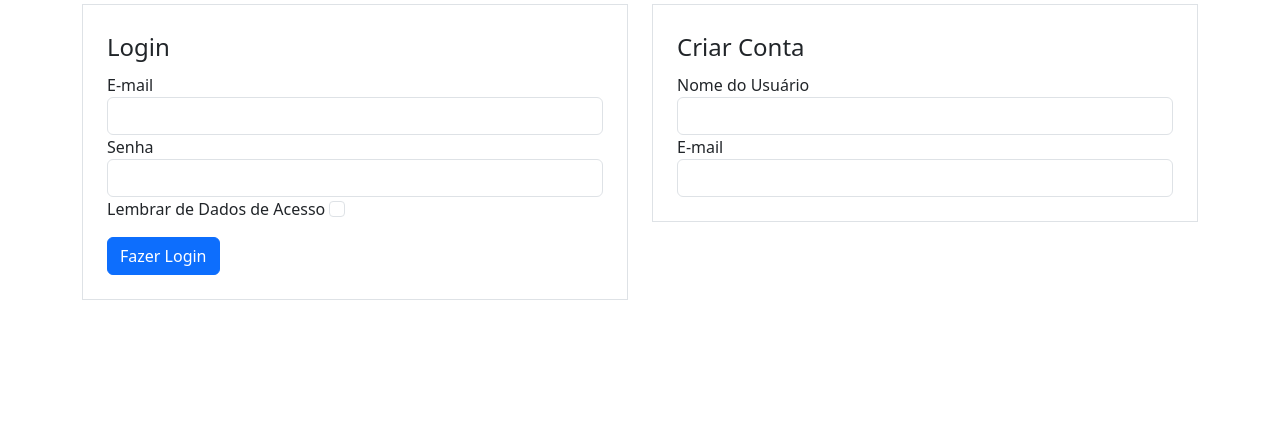
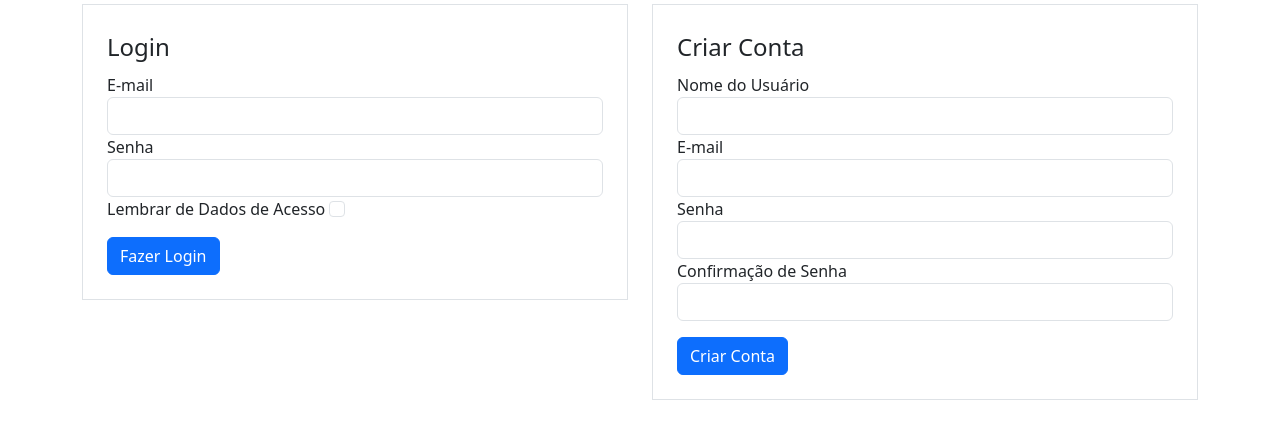
Before and after one commit to BRCoelhoM/BlogHashtagTreinamentos, a Flask app: page /login in a window 1280 px wide. Shown: the part 165-604 px from the top of the page. Run offline with Flask 3, Linux system fonts and the light colour scheme; some libraries are stand-ins or nearby versions.

Commit message:
login.html

```diff
--- a/BlogHashtagTreinamentos/templates/login.html
+++ b/BlogHashtagTreinamentos/templates/login.html
@@ -68,6 +68,38 @@
                                     {{ form_criarconta.email (class="form-control")}}
                                {% endif %}
                          </div>
-                         <div
+                         <div class="form-group">
+                             {{ form_criarconta.senha.label (class="form-control-label")}}
+                             {% if form_criarconta.senha.errors %}
+                                    {{ form_criarconta.senha (class="form-control is-invalid")}}
+                                        <div class="invalid-feedback">
+                                            {% for erro in form_criarconta.senha.errors %}
+                                                {{ erro }}
+                                            {% endfor %}
+                                        </div>
+                               {% else %}
+                                    {{ form_criarconta.senha (class="form-control")}}
+                               {% endif %}
+                         </div>
+                         <div class="form-group">
+                             {{ form_criarconta.confirmacao.label (class="form-control-label") }}
+                             {% if form_criarconta.confirmacao.errors %}
+                                    {{ form_criarconta.confirmacao (class="form-control is-invalid")}}
+                                        <div class="invalid-feedback">
+                                            {% for erro in form_criarconta.confirmacao.errors %}
+                                                {{ erro }}
+                                            {% endfor %}
+                                        </div>
+                               {% else %}
+                                    {{ form_criarconta.confirmacao (class="form-control")}}
+                               {% endif %}
+                         </div>
+                     </fieldset>
+                       {{ form_criarconta.botao_submit_criarconta (class = "btn btn-primary mt-3") }}
+                 </form>
+            </div>
+
+        </div>
+    </div>
 
 {% endblock %}
```
